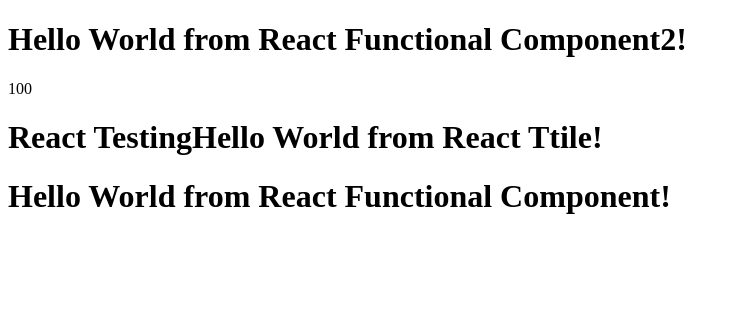
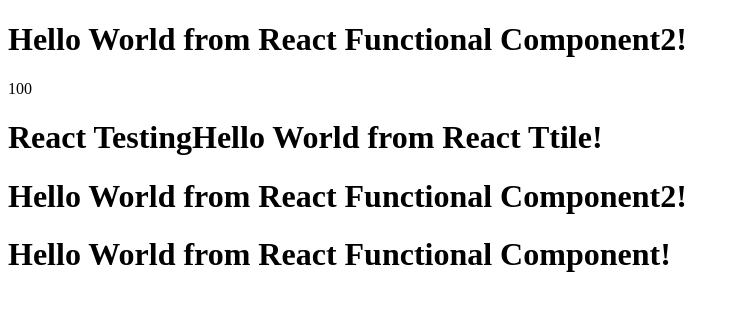
Before and after one commit to ajaysharma1105/namaste-react, a React (Vite) app: page / in a window 1280 px wide. Shown: the top 310 px of the page, without its empty margins (0-740 px from the left). Built offline with nearby package versions, Linux system fonts and the light colour scheme.

Commit message:
lecture-03

```diff
--- a/App.js
+++ b/App.js
@@ -36,6 +36,7 @@
         {/* //Component inside a component - Componenent composition */}
         {number}
         {title}
+        {HeadingComponent2()}
         <h1 id="headingComponent" className="head">Hello World from React Functional Component!</h1>
     </div>
 );
```
